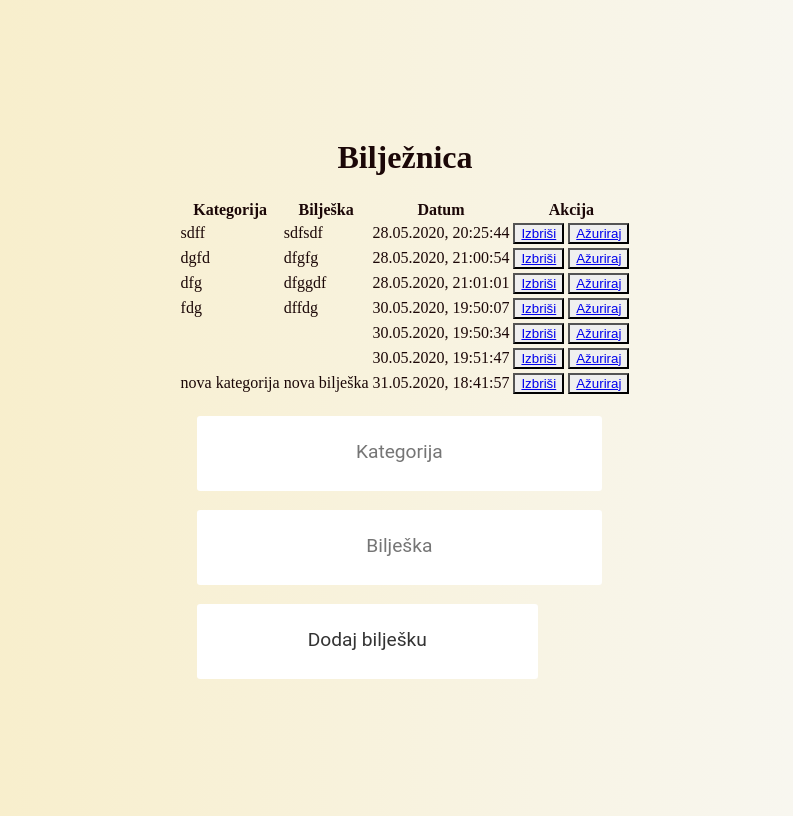
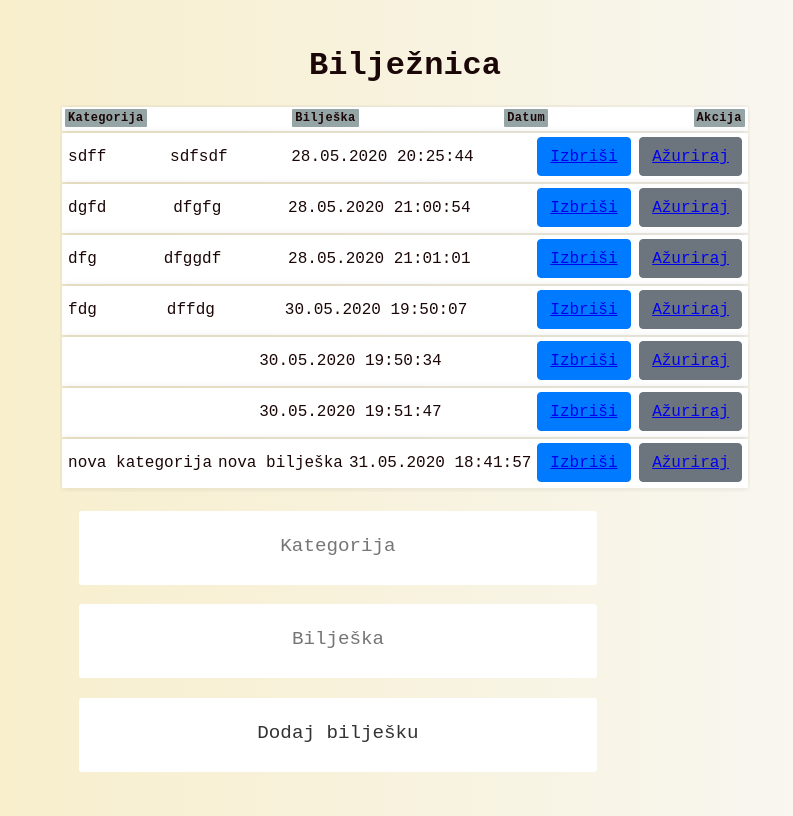
Before and after one commit to senf-f/biljeske-flask, a Flask app: page / in a window 1280 px wide. Shown: the whole page, without its empty margins (243-1036 px from the left). Run offline with Flask 2, Linux system fonts and the light colour scheme; data comes from the database, SQL or seed files in the repository; both versions use the stored data as it was after the commit.

Commit message:
some css formatting

```diff
--- a/static/css/main.css
+++ b/static/css/main.css
@@ -8,7 +8,7 @@
     align-items: center;
     height: 100vh;
     color: rgb(27, 7, 7);
-
+    font-family: 'Courier New', Courier, monospace;
 }
 
 .form * {
@@ -20,7 +20,8 @@
 
 input {
     align-items: center;
-    font-family: 'Roboto', sans-serif;
+    /*font-family: 'Roboto', sans-serif;*/
+    font-family: 'Courier New', Courier, monospace;
     color: #333;
     font-size: 1.2rem;
     margin: 1 auto;
@@ -35,6 +36,10 @@
     width: 75%;
     margin: 1em;
     max-width: 100%;
+  }
+
+  a {
+    font-family: 'Courier New', Courier, monospace;
   }
 
   input[type="submit"] {
@@ -66,12 +71,24 @@
     background-color: -internal-light-dark-color(rgb(239, 239, 239), rgb(74, 74, 74));
     box-sizing: border-box;
     margin: 0em;
-    font: 400 13.3333px Arial;
+    /*font: 400 13.3333px Arial;*/
     padding: 1px 6px;
     border-width: 2px;
     border-style: outset;
     border-color: -internal-light-dark-color(rgb(118, 118, 118), rgb(195, 195, 195));
     border-image: initial;
+}
+
+.btn:not(:disabled):not(.disabled) {
+  cursor: pointer;
+}
+
+[type=button]:not(:disabled), [type=reset]:not(:disabled), [type=submit]:not(:disabled), button:not(:disabled) {
+  cursor: pointer;
+}
+
+*, ::after, ::before {
+  box-sizing: border-box;
 }
 
 .btn-group-sm {
@@ -84,3 +101,55 @@
 .btn-group>.btn-group:not(:first-child), .btn-group>.btn:not(:first-child) {
   margin-left: -1px;
 }
+
+.btn {
+  display: inline-block;
+  font-weight: 400;
+  color: #212529;
+  text-align: center;
+  vertical-align: middle;
+  -webkit-user-select: none;
+  -moz-user-select: none;
+  -ms-user-select: none;
+  user-select: none;
+  background-color: transparent;
+  border: 1px solid transparent;
+  padding: .375rem .75rem;
+  font-size: 1rem;
+  line-height: 1.5;
+  border-radius: .25rem;
+  transition: color .15s ease-in-out,background-color .15s ease-in-out,border-color .15s ease-in-out,box-shadow .15s ease-in-out;
+}
+
+.btn-primary {
+  color: #fff;
+  background-color: #007bff;
+  border-color: #007bff;
+}
+
+.btn-secondary {
+  color: #fff;
+  background-color: #6c757d;
+  border-color: #6c757d;
+}
+
+th, tr, td {
+  border-radius: 1px;
+  padding: 2px 3px;
+  display: flex;
+  justify-content: space-between;
+  margin-bottom: 2px;
+  border: 2px;
+  align-items: center;
+}
+
+th {
+  background-color: #95A5A6;
+  font-size: 12px;
+  letter-spacing: 0.03em;
+}
+
+tr {
+  background-color: #ffffff;
+  box-shadow: 0px 0px 9px 0px rgba(0,0,0,0.1);
+}
--- a/templates/index.html
+++ b/templates/index.html
@@ -10,6 +10,7 @@
     {% if notes|length < 1 %}
     <h4 style="text-align: center;">Bilježnica je prazna. Upiši prvu bilješku:</h4>
     {% else %}
+    <div style="overflow-x:auto;">
         <table>
             <tr>
                 <th>Kategorija</th>
@@ -21,16 +22,21 @@
             <tr>
                 <td>{{ note.category }}</td>
                 <td>{{ note.note }}</td>
-                <td>{{ note.date_created.strftime("%d.%m.%Y, %H:%M:%S") }}</td>
+                <td>
+                    <div>{{ note.date_created.strftime("%d.%m.%Y") }}</div>
+                    <div>&nbsp;</div>
+                    <div>{{ note.date_created.strftime("%H:%M:%S") }}</div>
+                </td>
                 <td>
                     <div class="btn-group">
-                        <button><a href="/delete/{{note.id}}">Izbriši</a></button>
-                        <button><a href="/update/{{note.id}}">Ažuriraj</a></button>
+                        <button type="button" class="btn btn-primary"><a href="/delete/{{note.id}}">Izbriši</a></button>
+                        <button type="button" class="btn btn-secondary"><a href="/update/{{note.id}}">Ažuriraj</a></button>
                     </div>
                 </td>
             </tr>
             {% endfor %}
         </table>
+    </div>
     {% endif %}
     <div class="form">
         <form action='/' method='POST'>
```
Also changed, not shown: test.db. Lines whose indentation alone changed are shown as unchanged.
